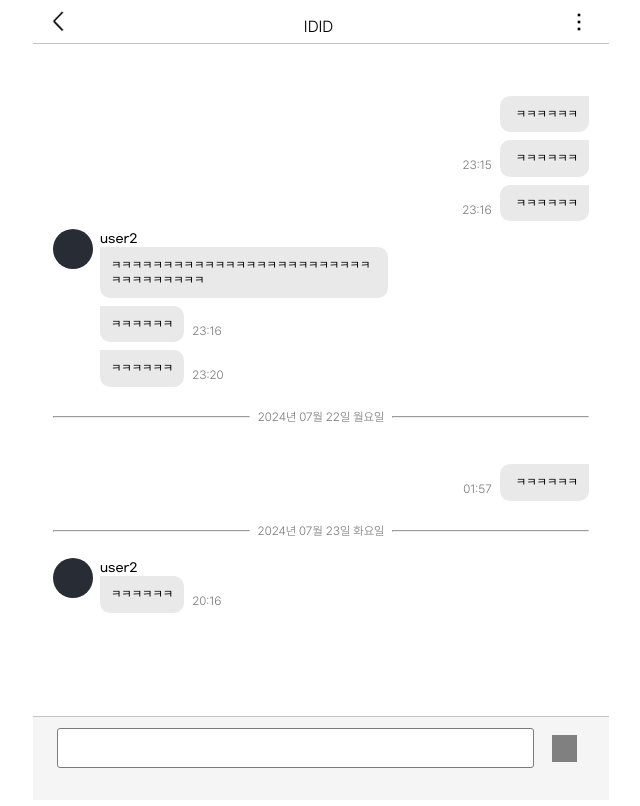
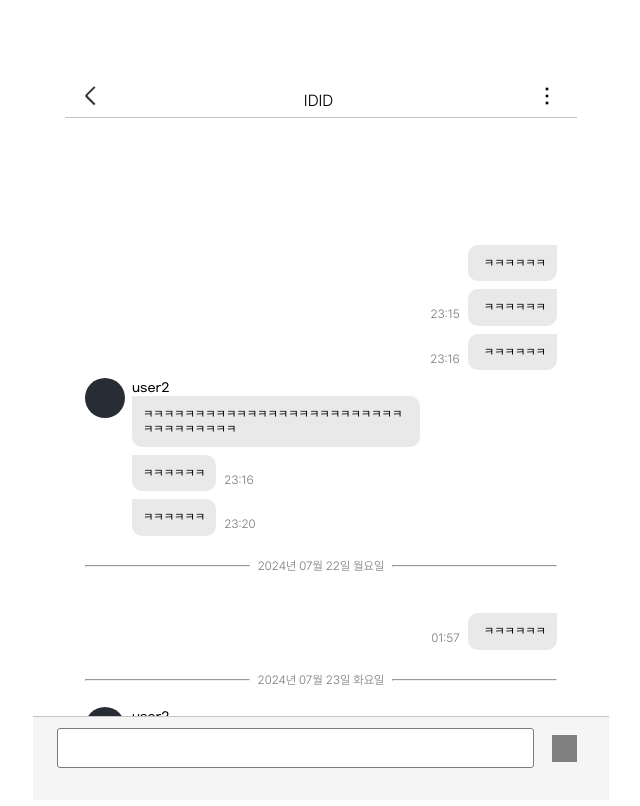
Before and after one commit to oodd-team/oodd-web-react, a React app: page /chats/1 in a window 1280 px wide. Shown: the top 806 px of the page, without its empty margins (319-959 px from the left). Built offline with nearby package versions, Linux system fonts and the light colour scheme; the HTML template or start-up script is replaced by a standard one.

Commit message:
Design: ChatRoom 페이지 OODDFrame 적용

```diff
--- a/src/pages/ChatRoom/index.tsx
+++ b/src/pages/ChatRoom/index.tsx
@@ -14,6 +14,7 @@ import SheetItemWithDivider from '../../components/SheetItemWithDivider';
 import { format } from 'date-fns';
 import { ko } from 'date-fns/locale';
 import ConfirmationModal from '../../components/ConfirmationModal';
+import { OODDFrame } from '../../components/Frame/Frame';
 
 interface Message {
 	id: number;
@@ -92,7 +93,7 @@ const ChatRoom: React.FC = () => {
 			const nextMessage = index !== mockMessages.length - 1 ? mockMessages[index + 1] : null;
 
 			// 첫 메시지거나, 전송자가 바뀐 경우에
-			// 프로필 사진 출력 또는 간격 설정
+			// 프로필 사진 출력
 			if (prevMessage === null || prevMessage.sender !== message.sender) {
 				isFirst = true;
 			}
@@ -121,9 +122,7 @@ const ChatRoom: React.FC = () => {
 	}, [mockMessages]);
 
 	return (
-		<div
-			style={{ margin: 'auto', maxWidth: '32rem', display: 'flex', flexDirection: 'column', justifyContent: 'center' }}
-		>
+		<OODDFrame>
 			{isClickedLeave && (
 				<ConfirmationModal
 					content="채팅방을 나가면 지난 대화 내용을 볼 수 없어요"
@@ -189,7 +188,7 @@ const ChatRoom: React.FC = () => {
 				})}
 			</MessagesContainer>
 			<ChatBox></ChatBox>
-		</div>
+		</OODDFrame>
 	);
 };
 
```
